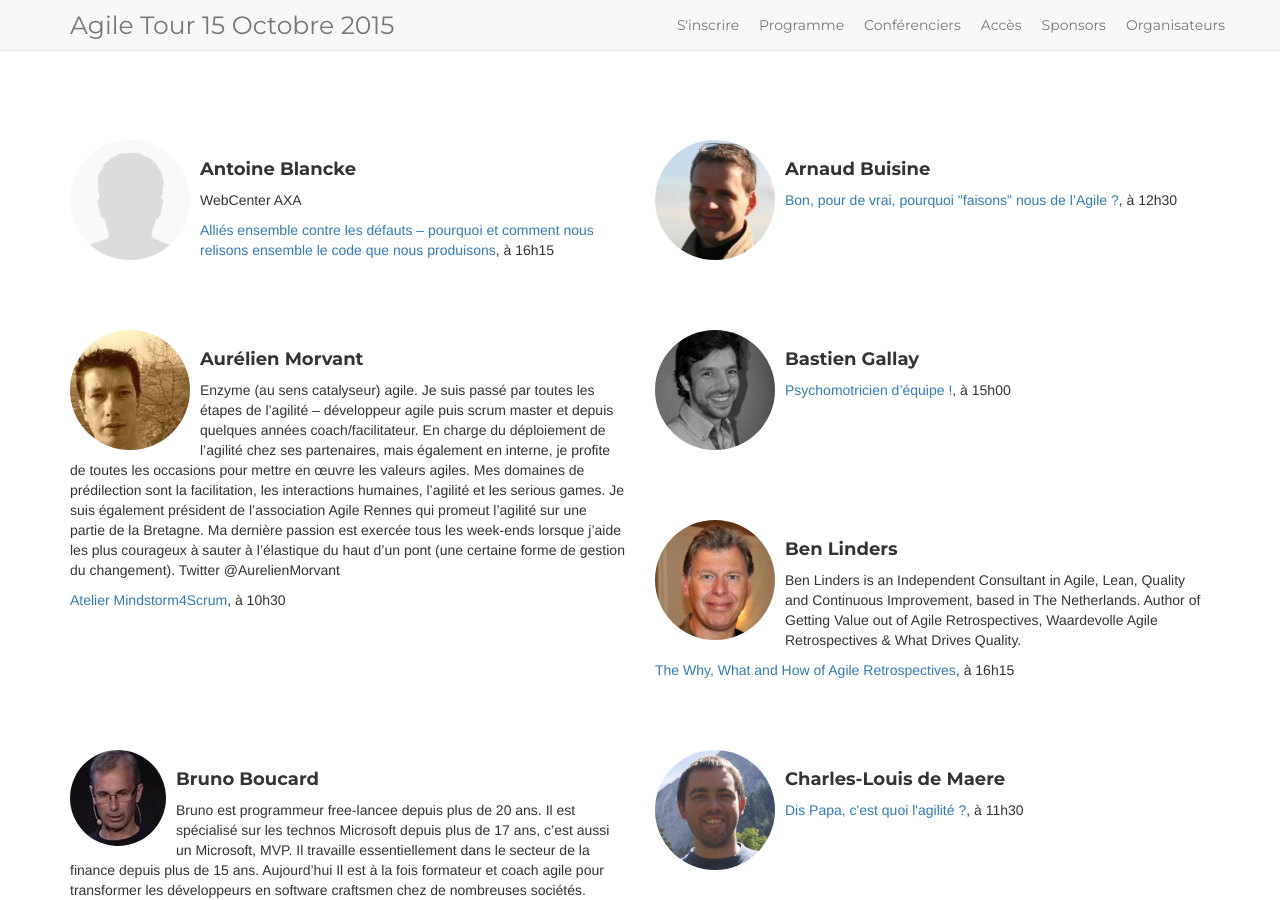
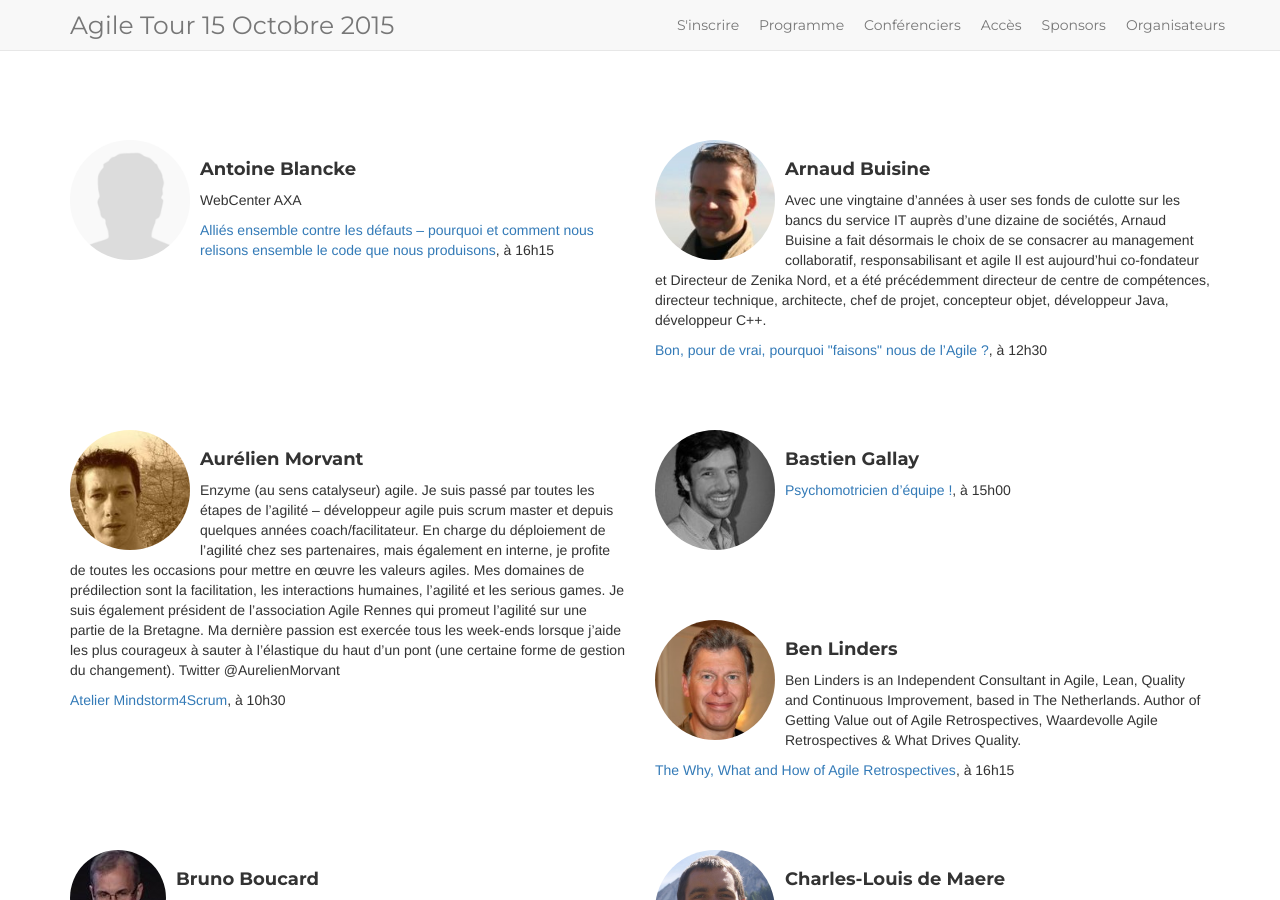
Before and after one commit to jak78/agile-tour-lille-2017, a Jekyll site: the page built from 01-speakers.html, in a window 1280 px wide and 900 px high. Built offline with Jekyll 4.4.1, drawn with Linux system fonts in a browser that asks for light colours; nearby versions of some CDN libraries.

Commit message:
added Arnaud Buisine bio

```diff
--- a/_data/speakers.yml
+++ b/_data/speakers.yml
@@ -57,7 +57,8 @@
   bio: ''
   photo: MDO_150x150.jpg
 - name: Arnaud Buisine
-  bio: ''
+  bio: Avec une vingtaine d’années à user ses fonds de culotte sur les bancs du service IT auprès d’une dizaine de sociétés, Arnaud Buisine a fait désormais le choix de se consacrer au management collaboratif, responsabilisant et agile
+    Il est aujourd’hui co-fondateur et Directeur de Zenika Nord, et a été précédemment directeur de centre de compétences, directeur technique, architecte, chef de projet, concepteur objet, développeur Java, développeur C++.
   photo: arnaud-buisine.jpg
 - name: Cécile Veneziani
   bio: ''
```
